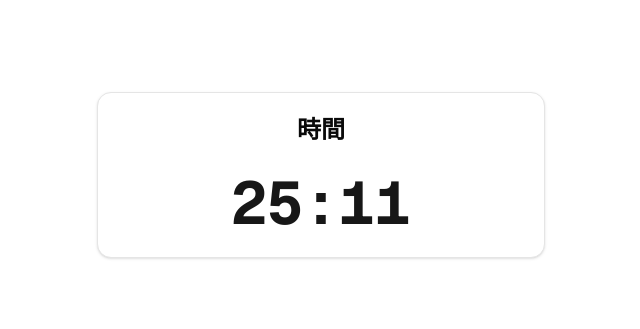
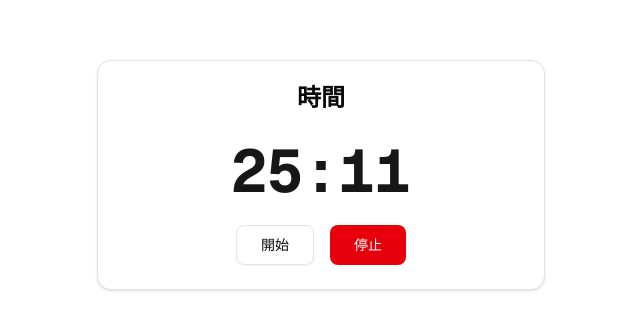
Before and after one commit to atkzw3/pomodoro, a Next.js app: page / in a window 1280 px wide. Shown: the part 225-554 px from the top of the page, without its empty margins (319-959 px from the left). Built offline with nearby package versions, Linux system fonts and the light colour scheme.

Commit message:
Add Controls component and Button UI for TimerApp functionality

```diff
--- a/package.json
+++ b/package.json
@@ -10,6 +10,7 @@
   },
   "dependencies": {
     "@google/gemini-cli": "^0.9.0",
+    "@radix-ui/react-slot": "^1.2.3",
     "class-variance-authority": "^0.7.1",
     "clsx": "^2.1.1",
     "lucide-react": "^0.545.0",
--- /dev/null
+++ b/src/components/Controls.tsx
@@ -0,0 +1,10 @@
+import {Button} from "@/components/ui/button";
+
+export const Controls = () => {
+  return(
+    <div className={"flex gap-4"}>
+      <Button variant={"outline"} size={"lg"}>開始</Button>
+      <Button variant={"destructive"} size={"lg"}>停止</Button>
+    </div>
+  )
+}
--- a/src/components/TimerApp.tsx
+++ b/src/components/TimerApp.tsx
@@ -2,6 +2,7 @@
 
 import {Card, CardContent, CardHeader, CardTitle} from "@/components/ui/card";
 import TimerDisplay from "@/components/TimerDisplay";
+import {Controls} from "@/components/Controls";
 
 export default function TimerApp() {
   return (
@@ -10,11 +11,12 @@
         <CardHeader className={"text-2xl font-bold text-center"}>
           <CardTitle>時間</CardTitle>
         </CardHeader>
-        <CardContent className={"flex justify-center"}>
+        <CardContent className={"flex flex-col items-center gap-6"}>
           <TimerDisplay
             minutes={25}
             seconds={11}
           />
+          <Controls />
         </CardContent>
       </Card>
     </div>
--- /dev/null
+++ b/src/components/ui/button.tsx
@@ -0,0 +1,60 @@
+import * as React from "react"
+import { Slot } from "@radix-ui/react-slot"
+import { cva, type VariantProps } from "class-variance-authority"
+
+import { cn } from "@/lib/utils"
+
+const buttonVariants = cva(
+  "inline-flex items-center justify-center gap-2 whitespace-nowrap rounded-md text-sm font-medium transition-all disabled:pointer-events-none disabled:opacity-50 [&_svg]:pointer-events-none [&_svg:not([class*='size-'])]:size-4 shrink-0 [&_svg]:shrink-0 outline-none focus-visible:border-ring focus-visible:ring-ring/50 focus-visible:ring-[3px] aria-invalid:ring-destructive/20 dark:aria-invalid:ring-destructive/40 aria-invalid:border-destructive",
+  {
+    variants: {
+      variant: {
+        default: "bg-primary text-primary-foreground hover:bg-primary/90",
+        destructive:
+          "bg-destructive text-white hover:bg-destructive/90 focus-visible:ring-destructive/20 dark:focus-visible:ring-destructive/40 dark:bg-destructive/60",
+        outline:
+          "border bg-background shadow-xs hover:bg-accent hover:text-accent-foreground dark:bg-input/30 dark:border-input dark:hover:bg-input/50",
+        secondary:
+          "bg-secondary text-secondary-foreground hover:bg-secondary/80",
+        ghost:
+          "hover:bg-accent hover:text-accent-foreground dark:hover:bg-accent/50",
+        link: "text-primary underline-offset-4 hover:underline",
+      },
+      size: {
+        default: "h-9 px-4 py-2 has-[>svg]:px-3",
+        sm: "h-8 rounded-md gap-1.5 px-3 has-[>svg]:px-2.5",
+        lg: "h-10 rounded-md px-6 has-[>svg]:px-4",
+        icon: "size-9",
+        "icon-sm": "size-8",
+        "icon-lg": "size-10",
+      },
+    },
+    defaultVariants: {
+      variant: "default",
+      size: "default",
+    },
+  }
+)
+
+function Button({
+  className,
+  variant,
+  size,
+  asChild = false,
+  ...props
+}: React.ComponentProps<"button"> &
+  VariantProps<typeof buttonVariants> & {
+    asChild?: boolean
+  }) {
+  const Comp = asChild ? Slot : "button"
+
+  return (
+    <Comp
+      data-slot="button"
+      className={cn(buttonVariants({ variant, size, className }))}
+      {...props}
+    />
+  )
+}
+
+export { Button, buttonVariants }
```
Also changed, not shown: 1 other file (tests, documents, lock files or other folders).
